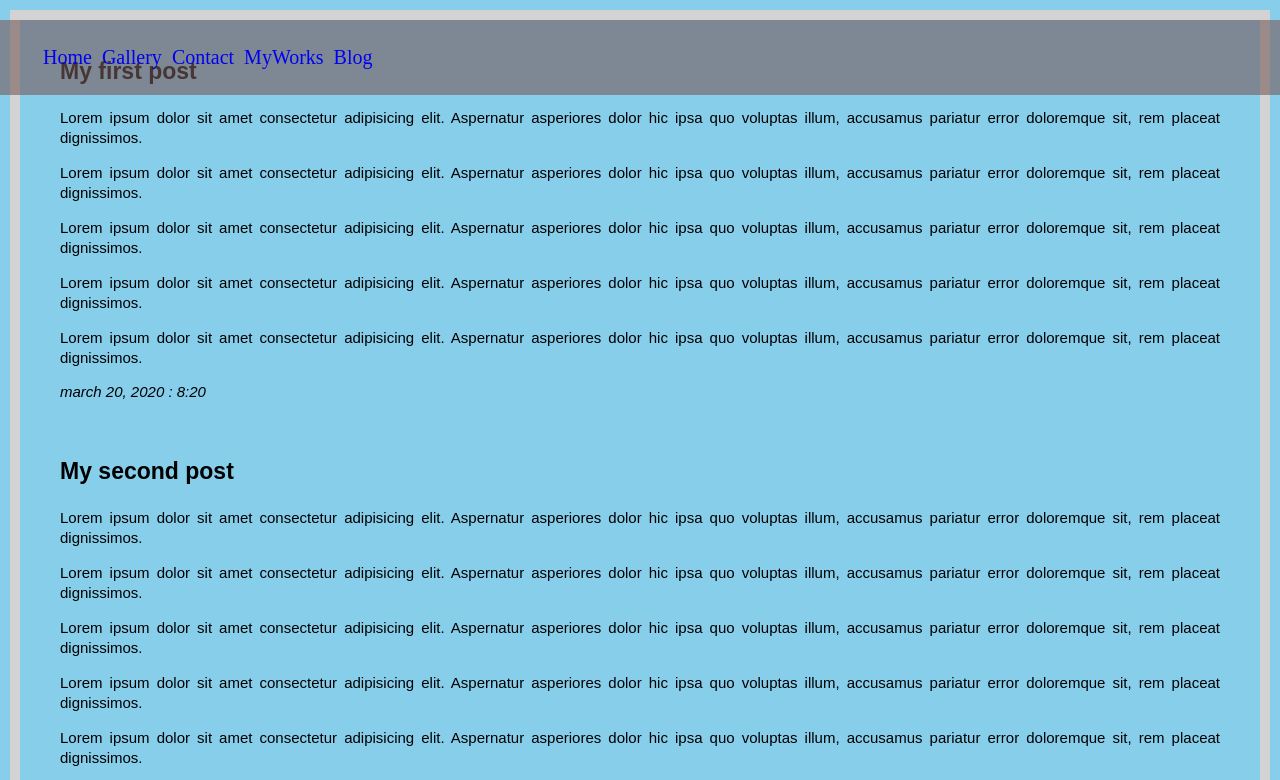
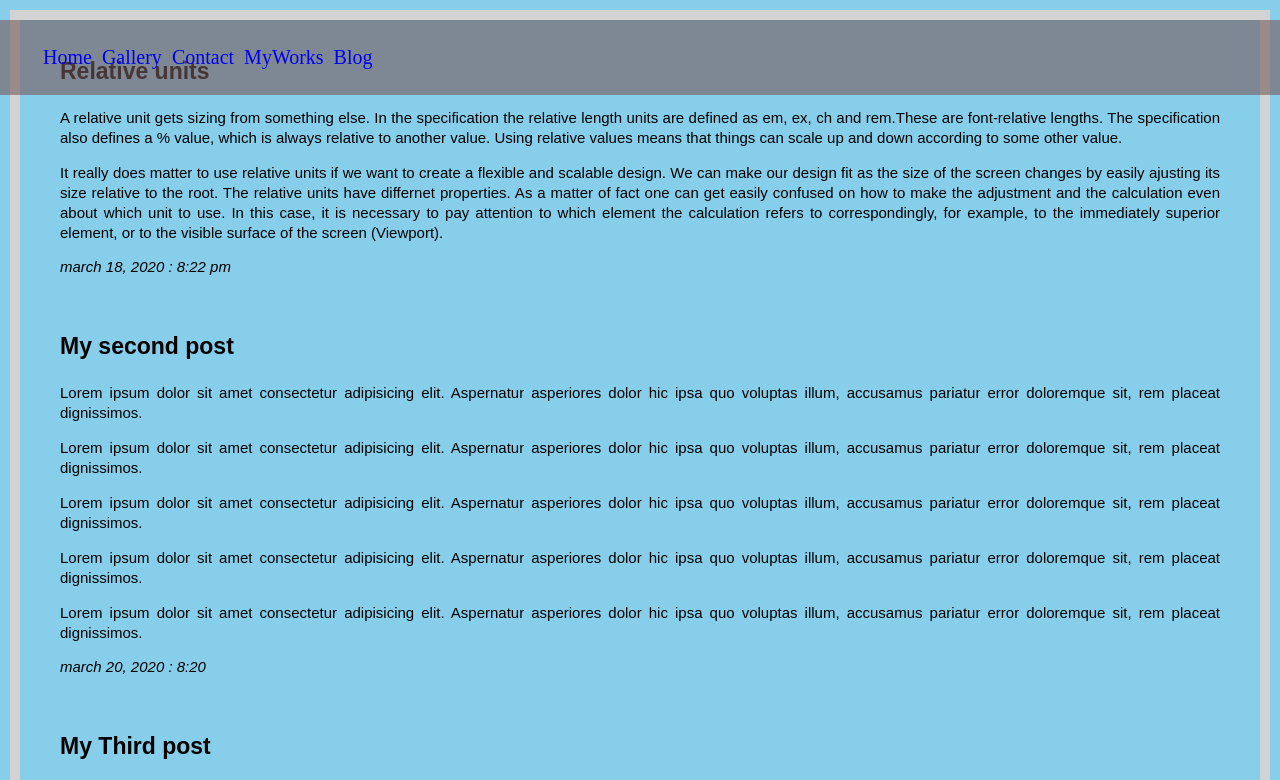
Before and after one commit to shewit-gh/MYCV, a plain HTML site: page blog.html in a window 1280 px wide. Shown: the top 780 px of the page. Drawn offline with Linux system fonts and the light colour scheme.

Commit message:
This is the third commit of assignment four.

```diff
--- a/asset/css/selectors.css
+++ b/asset/css/selectors.css
@@ -109,6 +109,7 @@ div+div+div>p>em{
 /*style for question number two*/
 
   table {
+    margin: 5px auto;
     border-collapse: collapse;
   }
   td {
--- a/blog.html
+++ b/blog.html
@@ -22,15 +22,18 @@
 <!--lets do a blog-->
    <div id="content">
     <section>
-        <p class="title">My first post</p>
+        <p class="title">Relative units</p>
         <article>
-            <p>Lorem ipsum dolor sit amet consectetur adipisicing elit. Aspernatur asperiores dolor hic ipsa quo voluptas illum, accusamus pariatur error doloremque sit, rem placeat dignissimos.</p>
-            <p>Lorem ipsum dolor sit amet consectetur adipisicing elit. Aspernatur asperiores dolor hic ipsa quo voluptas illum, accusamus pariatur error doloremque sit, rem placeat dignissimos.</p>
-            <p>Lorem ipsum dolor sit amet consectetur adipisicing elit. Aspernatur asperiores dolor hic ipsa quo voluptas illum, accusamus pariatur error doloremque sit, rem placeat dignissimos.</p>
-            <p>Lorem ipsum dolor sit amet consectetur adipisicing elit. Aspernatur asperiores dolor hic ipsa quo voluptas illum, accusamus pariatur error doloremque sit, rem placeat dignissimos.</p>
-            <p>Lorem ipsum dolor sit amet consectetur adipisicing elit. Aspernatur asperiores dolor hic ipsa quo voluptas illum, accusamus pariatur error doloremque sit, rem placeat dignissimos.</p>
+            <p>A relative unit gets sizing from something else. In the specification the relative length units are defined as em, ex, ch and rem.These are font-relative lengths. The specification also defines a % value, which is always relative to another value.
+               Using relative values means that things can scale up and down according to some other value.
+            </p>
+            <p>
+                It really does matter to use relative units if we want to create a flexible and scalable design. We can make our design fit as the size of the screen changes by easily ajusting its size relative to the root.
+                The relative units have differnet properties. As a matter of fact one can get easily confused on how to make the adjustment and the calculation even about which unit to use.
+                In this case, it is necessary to pay attention to which element the calculation refers to correspondingly, for example, to the immediately superior element, or to the visible surface of the screen (Viewport).
+            </p>
         </article>
-        <p class="date"> march 20, 2020 : 8:20</p>
+        <p class="date"> march 18, 2020 : 8:22 PM</p>
 
     </section>
     <!--this is 2nd post-->
```
